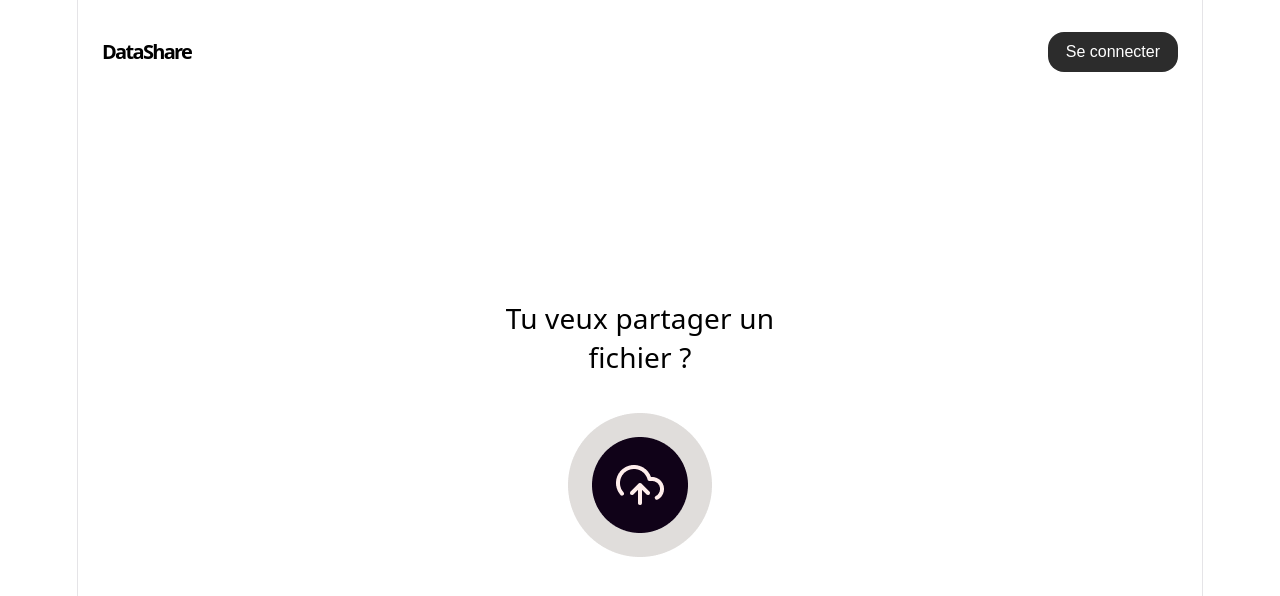
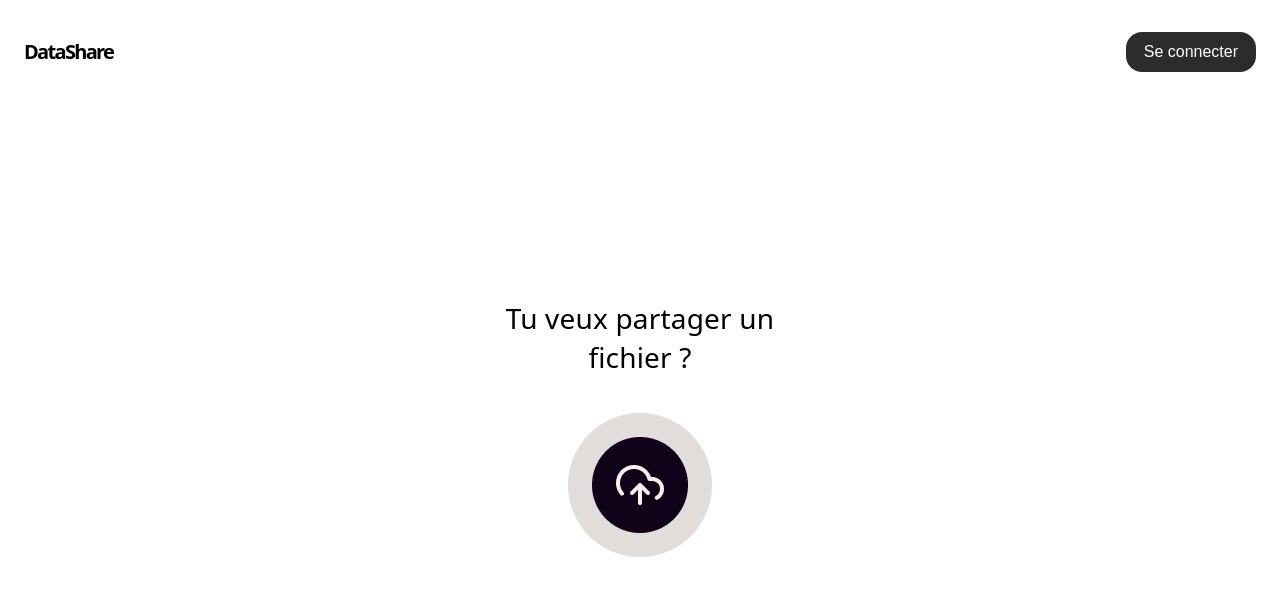
Before and after one commit to TedPasquiet/DevOpsOC_P3_DataShare, a React (Vite) app in the folder frontend/: page /login in a window 1280 px wide. Shown: the top 596 px of the page. Built offline with nearby package versions, Linux system fonts and the light colour scheme.

Commit message:
fix: inversed variant + css

```diff
--- a/frontend/src/components/AuthModal.tsx
+++ b/frontend/src/components/AuthModal.tsx
@@ -50,8 +50,8 @@ export function AuthModal({ isOpen, onClose }: AuthModalProps) {
               onChange={(e) => setLoginPassword(e.target.value)}
             />
             <div className="modal-btn-container">
-              <Button  variant="filled" disabled={false} fullWidth={false} label="Créer un compte" type = "button" onClick={() => setActiveTab("register")} />
-              <Button  variant="outlined" disabled={false} fullWidth={false} label="Connexion" type = "button" />
+              <Button  variant="ghost" disabled={false} fullWidth={false} label="Créer un compte" type = "button" onClick={() => setActiveTab("register")} />
+              <Button  variant="filled" disabled={false} fullWidth={false} label="Connexion" type = "button" />
             </div>
 
           </form>
@@ -86,8 +86,8 @@ export function AuthModal({ isOpen, onClose }: AuthModalProps) {
               onChange={(e) => setRegisterConfirm(e.target.value)}
             />
             <div className="modal-btn-container">
-              <Button variant="filled" fullWidth label="J'ai déjà un compte" type="submit" onClick={() => setActiveTab("login")} />
-              <Button variant="outlined" fullWidth label="Connexion" type="button"  />
+              <Button variant="ghost" fullWidth label="J'ai déjà un compte" type="submit" onClick={() => setActiveTab("login")} />
+              <Button variant="filled" fullWidth label="Connexion" type="button"  />
             </div>
           </form>
         )}
--- a/frontend/src/index.css
+++ b/frontend/src/index.css
@@ -51,11 +51,7 @@
 }
 
 #root {
-  width: 1126px;
-  max-width: 100%;
-  margin: 0 auto;
-  text-align: center;
-  border-inline: 1px solid var(--border);
+  width: 100%;
   min-height: 100svh;
   display: flex;
   flex-direction: column;
```
